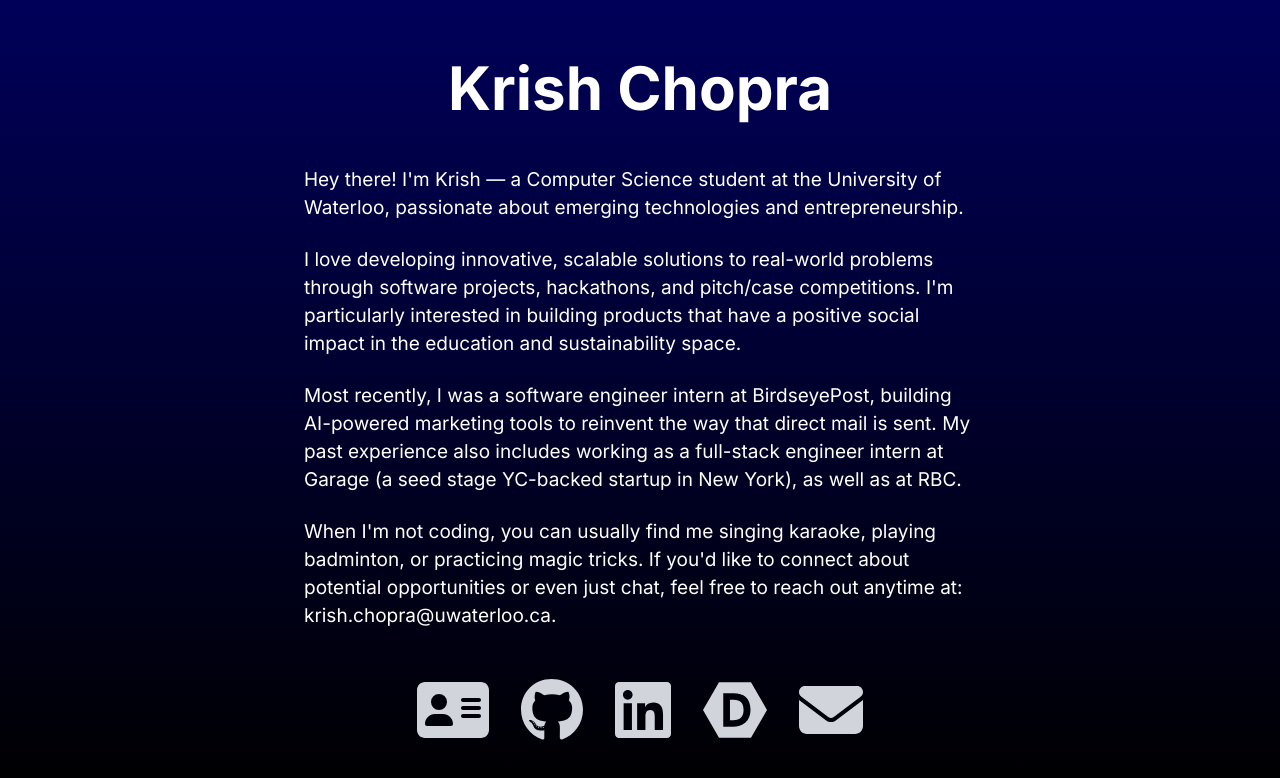
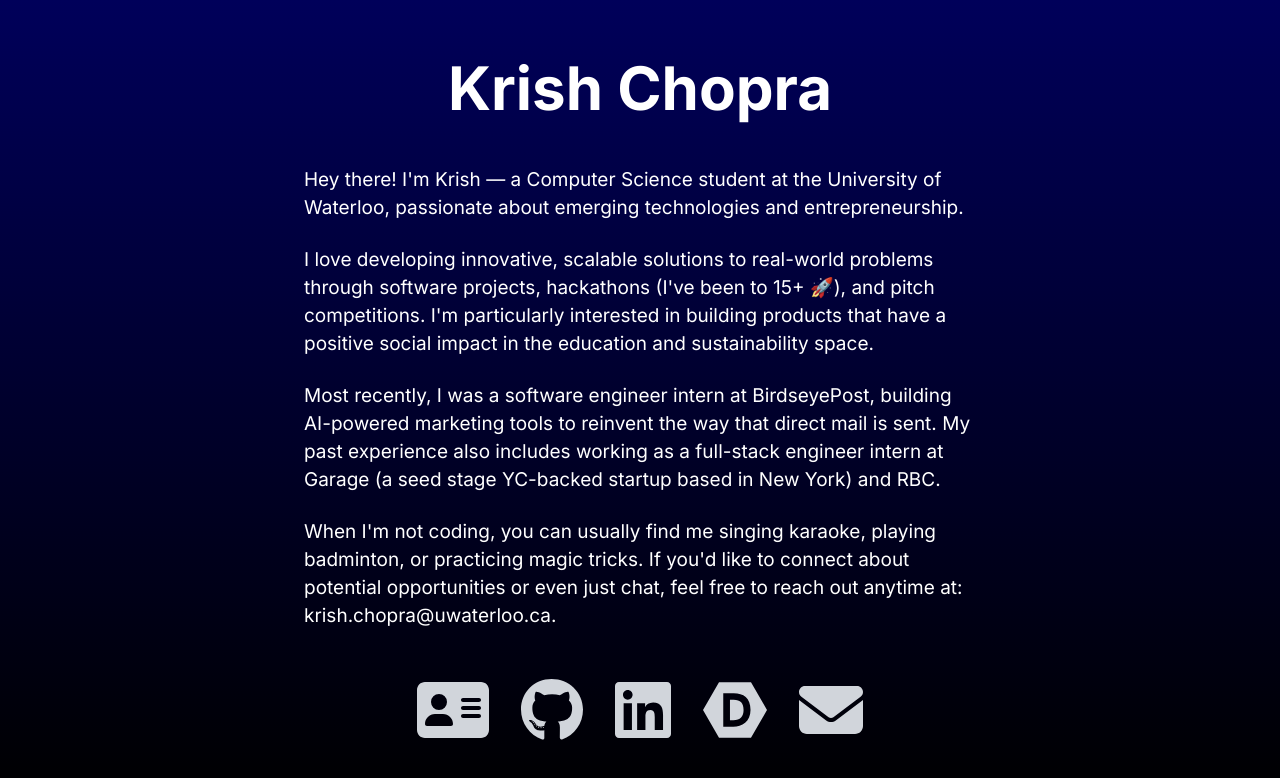
Before and after one commit to krishchopra/site, a Next.js app: page / in a window 1280 px wide. Shown: the top 778 px of the page. Built offline with nearby package versions, Linux system fonts and the light colour scheme.

Commit message:
resume and description update

```diff
--- a/app/page.tsx
+++ b/app/page.tsx
@@ -26,10 +26,10 @@ export default function Home() {
         </p>
         <p className="mb-6 text-lg sm:text-[19px]">
           I love developing innovative, scalable solutions to real-world
-          problems through software projects, hackathons, and pitch/case
-          competitions. I&apos;m particularly interested in building products
-          that have a positive social impact in the education and sustainability
-          space.
+          problems through software projects, hackathons (I&apos;ve been to 15+ 🚀),
+		  and pitch competitions. I&apos;m particularly interested in building
+		  products that have a positive social impact in the education and
+		  sustainability space.
         </p>
         <p className="mb-6 text-lg sm:text-[19px]">
           Most recently, I was a software engineer intern at{" "}
@@ -52,7 +52,7 @@ export default function Home() {
           >
             Garage
           </a>{" "}
-          (a seed stage YC-backed startup in New York), as well as at{" "}
+          (a seed stage YC-backed startup based in New York) and{" "}
           <a
             href="https://www.rbc.com/about-rbc.html"
             className="hover:underline"
```
Also changed, not shown: 1 other file (tests, documents, lock files or other folders).
